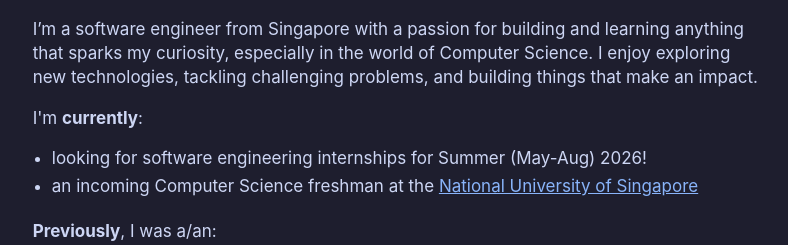
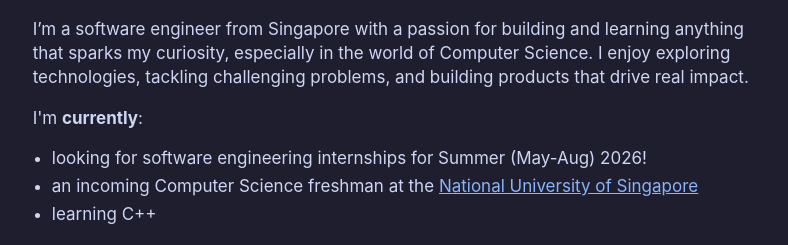
Before and after one commit to junnjiee/junnjiee, an Eleventy site: page index.md in a window 1280 px wide. Shown: the part 275-520 px from the top of the page, without its empty margins (244-1032 px from the left). Built offline with nearby package versions, Linux system fonts and the light colour scheme; Eleventy itself is replaced by a stand-in of ours; files that its build step writes are made by us from their sources; a small style sheet from the web is missing; a web font is replaced by a local one.

Commit message:
edit index.md

```diff
--- a/index.md
+++ b/index.md
@@ -5,12 +5,13 @@ title: Jun Jie
 
 # Hello!
 
-I’m a software engineer from Singapore with a passion for building and learning anything that sparks my curiosity, especially in the world of Computer Science. I enjoy exploring new technologies, tackling challenging problems, and building things that make an impact.
+I’m a software engineer from Singapore with a passion for building and learning anything that sparks my curiosity, especially in the world of Computer Science. I enjoy exploring technologies, tackling challenging problems, and building products that drive real impact.
 
 I'm **currently**:
 
 - looking for software engineering internships for Summer (May-Aug) 2026!
 - an incoming Computer Science freshman at the [National University of Singapore](https://www.nus.edu.sg/)
+- learning C++
 
 **Previously**, I was a/an:
 
```
